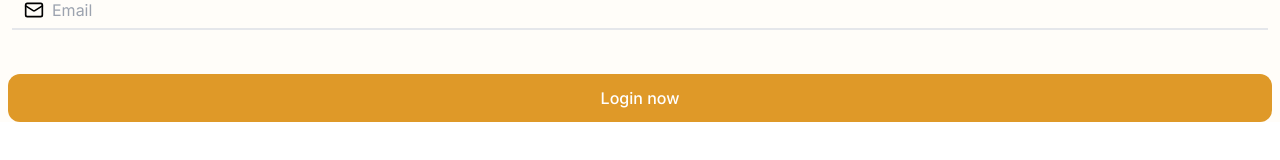
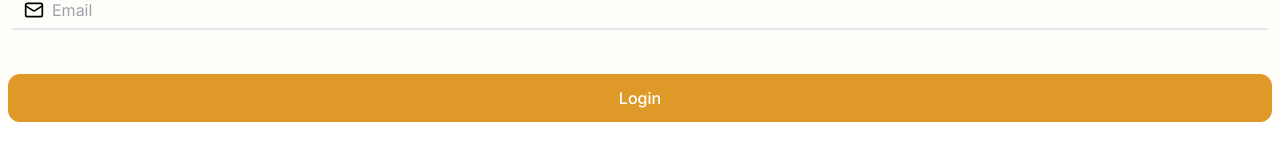
Before and after one commit to YnovDinguerie/Barathon, a Next.js app in the folder client/: page /auth/reset in a window 1280 px wide. Shown: the part 172-332 px from the top of the page. Built offline with nearby package versions, Linux system fonts and the light colour scheme.

Commit message:
comiiiiit

```diff
--- a/client/src/app/auth/reset/page.tsx
+++ b/client/src/app/auth/reset/page.tsx
@@ -65,7 +65,7 @@ const ResetPassword = () => {
           type="submit"
           className="bg-[#DF9928] flex justify-center m-2 p-3 text-white font-medium rounded-xl hover:bg-gray-400"
         >
-          Login now
+          Login
         </button>
       </form>
     </div>
```
